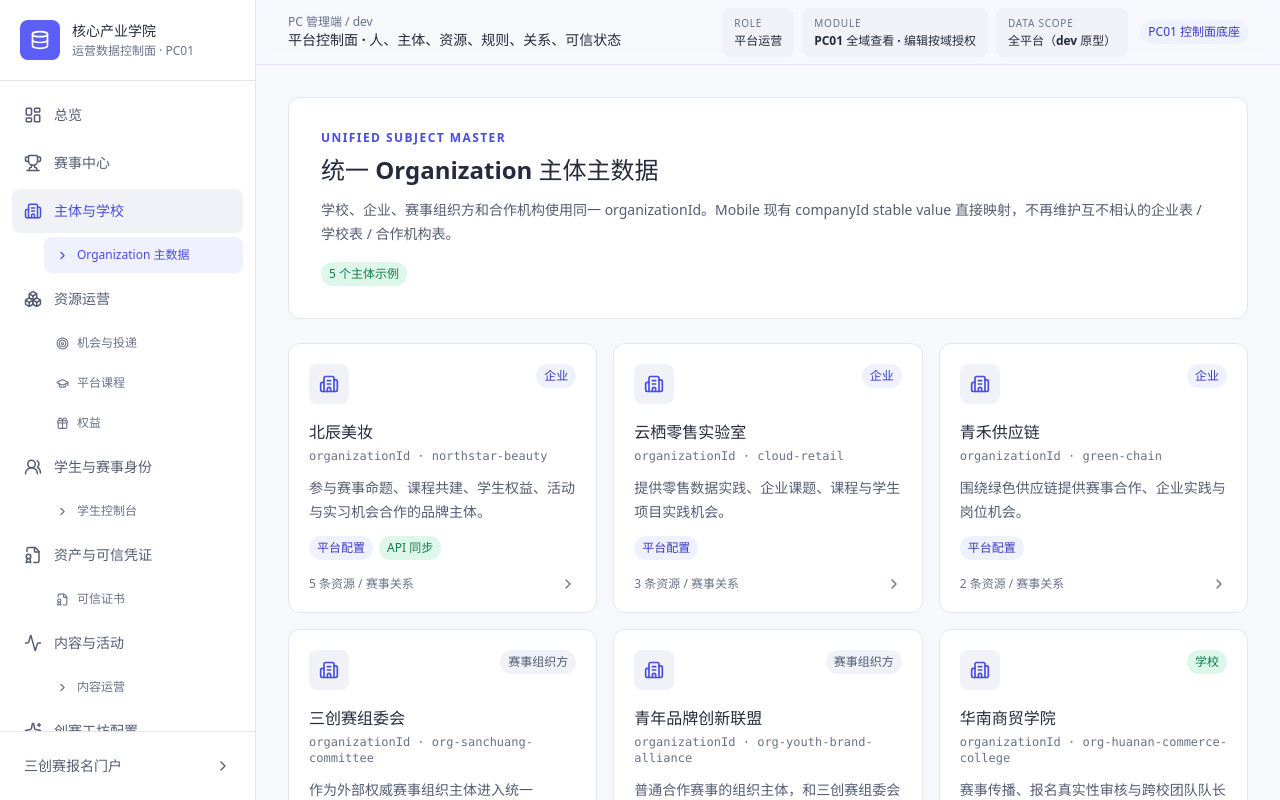
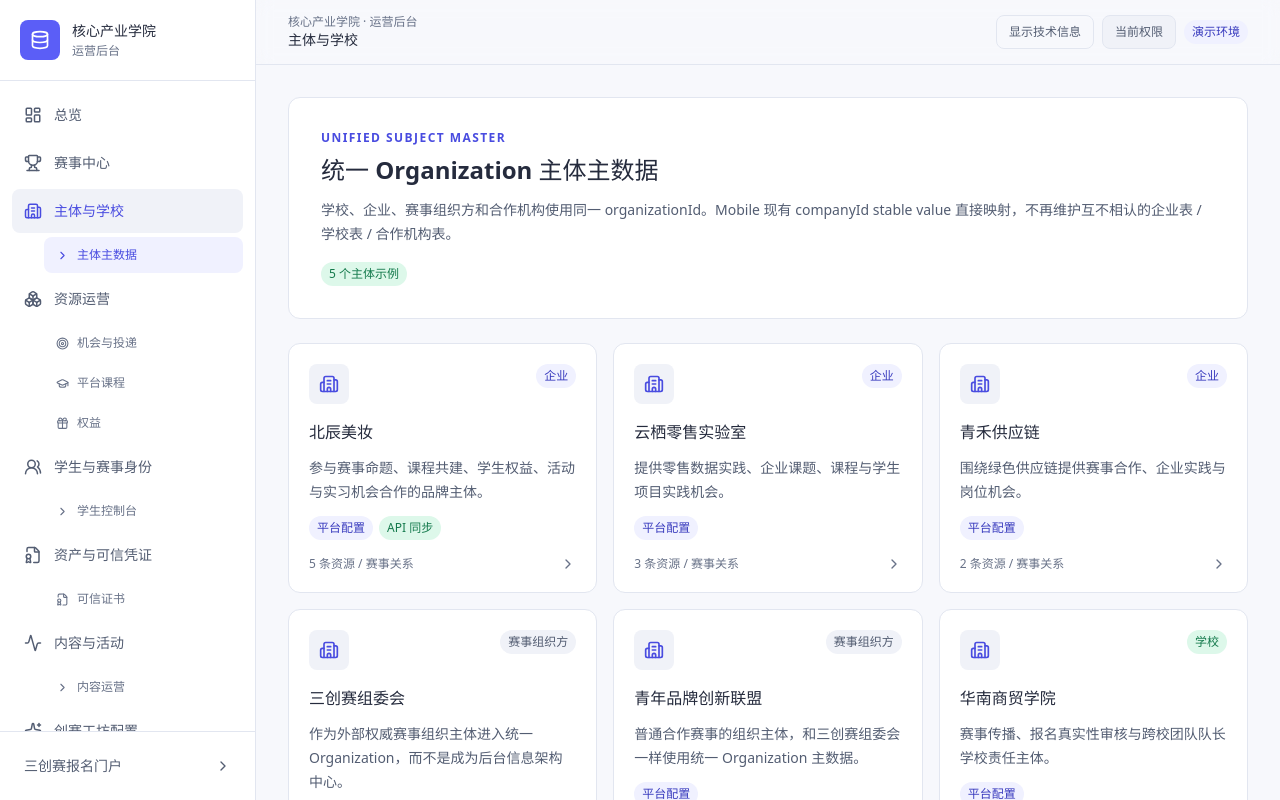
Before and after one commit to dangjingtao/core-industry-college-prototype, a React (Vite) app in the folder apps/pc/: page /admin/organizations in a window 1280 px wide. Shown: the top 800 px of the page. Built offline with nearby package versions, Linux system fonts and the light colour scheme.

Commit message:
feat(pc05): make admin shell business-first

```diff
--- a/apps/pc/src/admin/AdminControlPlaneShell.tsx
+++ b/apps/pc/src/admin/AdminControlPlaneShell.tsx
@@ -15,7 +15,7 @@ import {
   Trophy,
   UsersRound,
 } from "lucide-react";
-import type { ReactNode } from "react";
+import { useState, type ReactNode } from "react";
 import { Link, NavLink, useLocation } from "react-router-dom";
 import { StatusTag } from "../components/ui";
 import { adminDomains, currentOperatorContext } from "./data";
@@ -30,14 +30,20 @@ const domainIcons: Record<string, LucideIcon> = {
   workshop: Sparkles,
 };
 
-function OperatorContext() {
-  return (
-    <div className="hidden items-center gap-2 xl:flex" aria-label="当前管理角色与数据范围">
-      <div className="rounded-control bg-surface-subtle px-3 py-2"><p className="text-[10px] font-medium uppercase tracking-[0.08em] text-text-tertiary">Role</p><p className="mt-0.5 text-xs font-semibold text-text-primary">{currentOperatorContext.role}</p></div>
-      <div className="rounded-control bg-surface-subtle px-3 py-2"><p className="text-[10px] font-medium uppercase tracking-[0.08em] text-text-tertiary">Module</p><p className="mt-0.5 text-xs font-semibold text-text-primary">{currentOperatorContext.modulePermission}</p></div>
-      <div className="rounded-control bg-surface-subtle px-3 py-2"><p className="text-[10px] font-medium uppercase tracking-[0.08em] text-text-tertiary">Data Scope</p><p className="mt-0.5 text-xs font-semibold text-text-primary">{currentOperatorContext.dataScope}</p></div>
-    </div>
-  );
+function routeLabel(pathname: string) {
+  if (pathname === "/admin") return "运营总览";
+  if (pathname.startsWith("/admin/competitions")) return "赛事运营";
+  if (pathname.startsWith("/admin/organizations")) return "主体与学校";
+  if (pathname.startsWith("/admin/opportunities")) return "机会与投递";
+  if (pathname.startsWith("/admin/pc04/courses")) return "平台课程";
+  if (pathname.startsWith("/admin/pc04/benefits")) return "权益运营";
+  if (pathname.startsWith("/admin/pc04/certificates")) return "可信证书";
+  if (pathname.startsWith("/admin/students")) return "学生";
+  if (pathname.startsWith("/admin/assets")) return "长期资产";
+  if (pathname.startsWith("/admin/governance")) return "权限与审计";
+  if (pathname.startsWith("/admin/content")) return "内容运营";
+  if (pathname.startsWith("/admin/workshop")) return "创赛工坊";
+  return "运营后台";
 }
 
 function subItemClass(active: boolean) {
@@ -57,7 +63,7 @@ function GlobalNavigation({ mobile = false }: { mobile?: boolean }) {
       const active = domain.id === "resources" ? location.pathname.startsWith(basePath) || location.pathname.startsWith("/admin/opportunities") || pc04Resource : domain.id === "assets" ? location.pathname.startsWith(basePath) || pc04Assets : location.pathname.startsWith(basePath);
       return <div key={domain.id}>
         <NavLink to={basePath} className={() => itemClass(active)}><Icon size={18} aria-hidden="true" />{domain.label}</NavLink>
-        {!mobile && domain.id === "organizations" && <NavLink to="/admin/organizations" end className={({ isActive }) => subItemClass(isActive)}><ChevronRight size={13} />Organization 主数据</NavLink>}
+        {!mobile && domain.id === "organizations" && <NavLink to="/admin/organizations" end className={({ isActive }) => subItemClass(isActive)}><ChevronRight size={13} />主体主数据</NavLink>}
         {!mobile && domain.id === "resources" && <><NavLink to="/admin/opportunities" className={({ isActive }) => subItemClass(isActive)}><Target size={13} />机会与投递</NavLink><NavLink to="/admin/pc04/courses" className={() => subItemClass(location.pathname.startsWith("/admin/pc04/courses"))}><GraduationCap size={13} />平台课程</NavLink><NavLink to="/admin/pc04/benefits" className={() => subItemClass(location.pathname.startsWith("/admin/pc04/benefits"))}><Gift size={13} />权益</NavLink></>}
         {!mobile && domain.id === "students" && <NavLink to="/admin/students" end className={({ isActive }) => subItemClass(isActive)}><ChevronRight size={13} />学生控制台</NavLink>}
         {!mobile && domain.id === "assets" && <NavLink to="/admin/pc04/certificates" className={() => subItemClass(location.pathname.startsWith("/admin/pc04/certificates"))}><FileBadge size={13} />可信证书</NavLink>}
@@ -68,16 +74,47 @@ function GlobalNavigation({ mobile = false }: { mobile?: boolean }) {
   </>;
 }
 
+function PermissionDetails() {
+  return (
+    <details className="relative" aria-label="当前管理角色与数据范围">
+      <summary className="cursor-pointer list-none rounded-control border border-border-subtle bg-surface-subtle px-3 py-2 text-xs font-semibold text-text-secondary hover:bg-surface-pressed">当前权限</summary>
+      <div className="absolute right-0 top-11 z-40 w-72 rounded-container border border-border-subtle bg-surface p-4 shadow-floating">
+        <p className="text-xs font-semibold text-text-primary">当前账号权限</p>
+        <div className="mt-3 space-y-2 text-xs text-text-secondary">
+          <p><span className="text-text-tertiary">Role</span> · {currentOperatorContext.role}</p>
+          <p><span className="text-text-tertiary">Module</span> · {currentOperatorContext.modulePermission}</p>
+          <p><span className="text-text-tertiary">Data Scope</span> · {currentOperatorContext.dataScope}</p>
+        </div>
+        <p className="mt-3 text-[11px] leading-5 text-text-tertiary">{currentOperatorContext.note}</p>
+      </div>
+    </details>
+  );
+}
+
 export function AdminControlPlaneShell({ children }: { children: ReactNode }) {
+  const location = useLocation();
+  const [showTechnical, setShowTechnical] = useState(false);
+  const label = routeLabel(location.pathname);
   return <div className="min-h-screen bg-background text-text-primary">
+    <style>{`.pc05-tech-hidden .font-mono,.pc05-tech-hidden code{display:none!important}`}</style>
     <aside className="fixed inset-y-0 left-0 z-30 hidden w-64 border-r border-border-subtle bg-surface lg:flex lg:flex-col">
-      <div className="border-b border-border-subtle px-5 py-5"><div className="flex items-center gap-3"><div className="flex size-10 items-center justify-center rounded-control bg-primary text-on-primary"><Database size={20} aria-hidden="true" /></div><div><p className="text-sm font-semibold text-text-primary">核心产业学院</p><p className="mt-0.5 text-xs text-text-tertiary">运营数据控制面 · PC01</p></div></div></div>
+      <div className="border-b border-border-subtle px-5 py-5"><div className="flex items-center gap-3"><div className="flex size-10 items-center justify-center rounded-control bg-primary text-on-primary"><Database size={20} aria-hidden="true" /></div><div><p className="text-sm font-semibold text-text-primary">核心产业学院</p><p className="mt-0.5 text-xs text-text-tertiary">运营后台</p></div></div></div>
       <nav className="flex-1 overflow-y-auto p-3" aria-label="管理端主导航"><GlobalNavigation /></nav>
       <div className="border-t border-border-subtle p-3"><Link to="/registration-portal/start" className="flex min-h-11 items-center justify-between rounded-control px-3 text-sm font-medium text-text-secondary hover:bg-surface-subtle"><span>三创赛报名门户</span><ChevronRight size={16} aria-hidden="true" /></Link></div>
     </aside>
     <div className="lg:pl-64">
-      <header className="sticky top-0 z-20 border-b border-border-subtle bg-surface/95 backdrop-blur"><div className="mx-auto flex min-h-16 max-w-[1480px] items-center justify-between gap-4 px-5 lg:px-8"><div><p className="text-xs font-medium text-text-tertiary">PC 管理端 / dev</p><p className="text-sm font-semibold text-text-primary">平台控制面 · 人、主体、资源、规则、关系、可信状态</p></div><div className="flex items-center gap-3"><OperatorContext /><StatusTag tone="info">PC01 控制面底座</StatusTag></div></div><nav className="flex gap-1 overflow-x-auto border-t border-border-subtle px-3 py-2 lg:hidden" aria-label="移动宽度管理端导航"><GlobalNavigation mobile /></nav></header>
-      <main className="mx-auto max-w-[1480px] p-5 lg:p-8">{children}</main>
+      <header className="sticky top-0 z-20 border-b border-border-subtle bg-surface/95 backdrop-blur">
+        <div className="mx-auto flex min-h-16 max-w-[1480px] items-center justify-between gap-4 px-5 lg:px-8">
+          <div><p className="text-xs font-medium text-text-tertiary">核心产业学院 · 运营后台</p><p className="text-sm font-semibold text-text-primary">{label}</p></div>
+          <div className="flex items-center gap-2">
+            <button type="button" data-testid="technical-mode-toggle" onClick={() => setShowTechnical(value => !value)} className="rounded-control border border-border-subtle px-3 py-2 text-xs font-semibold text-text-secondary hover:bg-surface-subtle">{showTechnical ? "隐藏技术信息" : "显示技术信息"}</button>
+            <PermissionDetails />
+            <StatusTag tone="info">演示环境</StatusTag>
+          </div>
+        </div>
+        <nav className="flex gap-1 overflow-x-auto border-t border-border-subtle px-3 py-2 lg:hidden" aria-label="移动宽度管理端导航"><GlobalNavigation mobile /></nav>
+      </header>
+      <main className={`mx-auto max-w-[1480px] p-5 lg:p-8 ${showTechnical ? "" : "pc05-tech-hidden"}`}>{children}</main>
     </div>
   </div>;
 }
```
